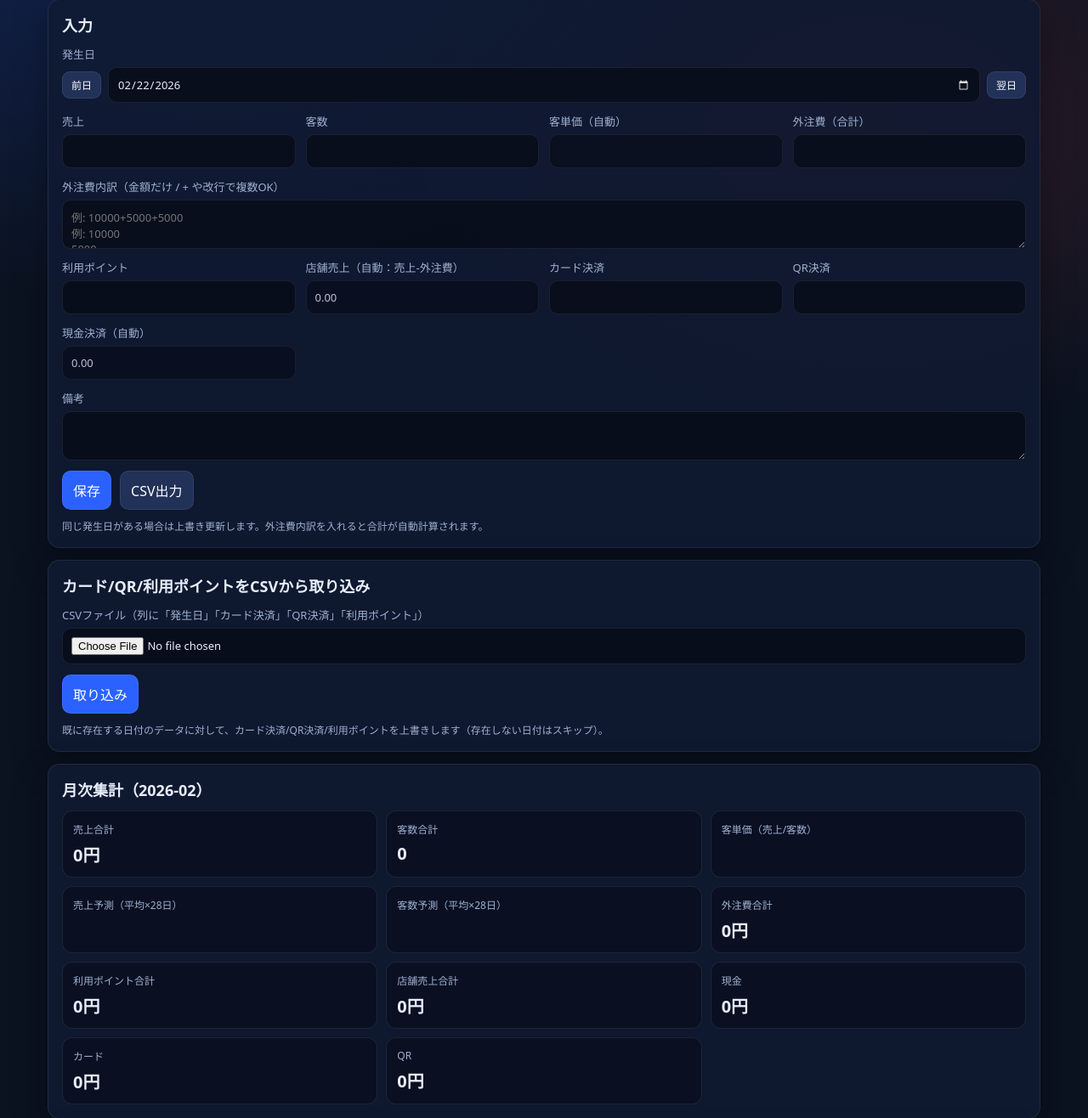
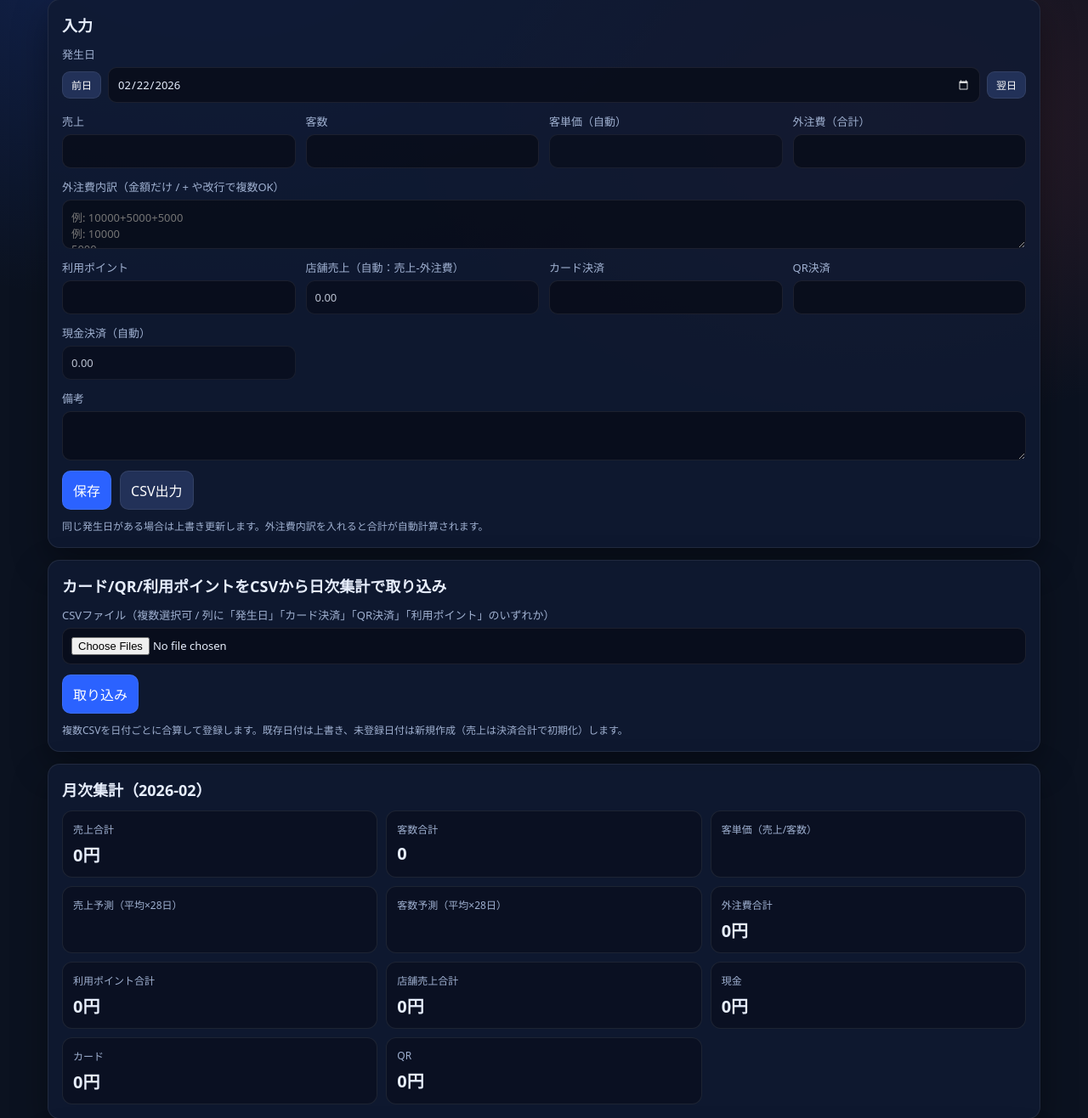
Before and after one commit to shunsoco-stack/Salesops, a FastAPI app: page /entries in a window 1280 px wide. Shown: the part 110-1426 px from the top of the page at 85% size. Run offline with FastAPI, Linux system fonts and the light colour scheme; data that the repository does not hold is empty.

Commit message:
feat: support daily aggregated multi-CSV payment import
Co-authored-by: shunsoco-stack <shunsoco-stack@users.noreply.github.com>

```diff
--- a/app/main.py
+++ b/app/main.py
@@ -181,6 +181,31 @@ def _decode_csv_bytes(data: bytes) -> str:
             continue
     # last resort
     return data.decode("utf-8", errors="replace")
+
+
+_CSV_DATE_KEYS = ("発生日", "日付", "date", "Date")
+_CSV_CARD_KEYS = ("カード決済", "card_payment", "カード", "Card")
+_CSV_QR_KEYS = ("QR決済", "qr_payment", "QR", "Qr")
+_CSV_POINTS_KEYS = ("利用ポイント", "ポイント", "used_points", "points", "Points")
+
+
+def _pick_csv_value(row: dict[str, Any], keys: tuple[str, ...]) -> str | None:
+    for key in keys:
+        if key in row and row[key] is not None and str(row[key]).strip() != "":
+            return str(row[key])
+    return None
+
+
+def _has_any_csv_header(fieldnames: set[str], keys: tuple[str, ...]) -> bool:
+    return any(k in fieldnames for k in keys)
+
+
+def _new_daily_payment_bucket() -> dict[str, Decimal]:
+    return {
+        "card": Decimal("0"),
+        "qr": Decimal("0"),
+        "points": Decimal("0"),
+    }
 
 
 @app.get("/", response_class=HTMLResponse)
@@ -584,62 +609,130 @@ def export_csv(month: str | None = None, db: Session = Depends(get_db)):
 
 
 @app.post("/import-payments")
-async def import_payments(month: str = Form(...), file: UploadFile = File(...), db: Session = Depends(get_db)):
-    if not file.filename.lower().endswith(".csv"):
+async def import_payments(month: str = Form(...), files: list[UploadFile] = File(...), db: Session = Depends(get_db)):
+    if not files:
         return RedirectResponse(url=f"/entries?month={month}&err=CSVファイルを選んでください。", status_code=303)
 
-    raw = await file.read()
-    text = _decode_csv_bytes(raw)
-    reader = csv.DictReader(io.StringIO(text))
-    if reader.fieldnames is None:
-        return RedirectResponse(url=f"/entries?month={month}&err=CSVのヘッダーが読み取れません。", status_code=303)
+    invalid_files = [f.filename or "(ファイル名なし)" for f in files if not (f.filename or "").lower().endswith(".csv")]
+    if invalid_files:
+        names = ", ".join(invalid_files)
+        return RedirectResponse(url=f"/entries?month={month}&err=CSV以外のファイルがあります: {names}", status_code=303)
 
-    # header variants
-    def pick(row: dict[str, str], *keys: str) -> str | None:
-        for k in keys:
-            if k in row and row[k] is not None and str(row[k]).strip() != "":
-                return str(row[k])
-        return None
+    daily_totals: dict[date, dict[str, Decimal]] = {}
+    provided_columns = {"card": False, "qr": False, "points": False}
+    row_errors = 0
+    file_errors = 0
 
-    fieldnames = set(reader.fieldnames)
-    has_card = any(k in fieldnames for k in ("カード決済", "card_payment", "カード", "Card"))
-    has_qr = any(k in fieldnames for k in ("QR決済", "qr_payment", "QR", "Qr"))
-    has_points = any(k in fieldnames for k in ("利用ポイント", "ポイント", "used_points", "points", "Points"))
-
-    updated = 0
-    skipped = 0
-    errors = 0
-    for r in reader:
-        try:
-            d_raw = pick(r, "発生日", "日付", "date", "Date")
-            if not d_raw:
-                errors += 1
-                continue
-            dt = _parse_date_like(d_raw)
-            card = _parse_money_like(pick(r, "カード決済", "card_payment", "カード", "Card")) if has_card else None
-            qr = _parse_money_like(pick(r, "QR決済", "qr_payment", "QR", "Qr")) if has_qr else None
-            points = _parse_money_like(pick(r, "利用ポイント", "ポイント", "used_points", "points", "Points")) if has_points else None
-        except ValueError:
-            errors += 1
+    for file in files:
+        raw = await file.read()
+        text = _decode_csv_bytes(raw)
+        reader = csv.DictReader(io.StringIO(text))
+        if reader.fieldnames is None:
+            file_errors += 1
             continue
 
-        row = db.execute(select(SalesDaily).where(SalesDaily.happened_on == dt)).scalar_one_or_none()
-        if not row:
-            skipped += 1
+        fieldnames = set(reader.fieldnames)
+        has_card = _has_any_csv_header(fieldnames, _CSV_CARD_KEYS)
+        has_qr = _has_any_csv_header(fieldnames, _CSV_QR_KEYS)
+        has_points = _has_any_csv_header(fieldnames, _CSV_POINTS_KEYS)
+        if not (has_card or has_qr or has_points):
+            file_errors += 1
             continue
 
-        if card is not None:
-            row.card_payment = card
-        if qr is not None:
-            row.qr_payment = qr
-        if points is not None:
-            row.used_points = points
-        # recompute derived fields
+        provided_columns["card"] = provided_columns["card"] or has_card
+        provided_columns["qr"] = provided_columns["qr"] or has_qr
+        provided_columns["points"] = provided_columns["points"] or has_points
+
+        for r in reader:
+            try:
+                d_raw = _pick_csv_value(r, _CSV_DATE_KEYS)
+                if not d_raw:
+                    raise ValueError("日付が空です。")
+                dt = _parse_date_like(d_raw)
+                bucket = daily_totals.setdefault(dt, _new_daily_payment_bucket())
+                if has_card:
+                    bucket["card"] += _parse_money_like(_pick_csv_value(r, _CSV_CARD_KEYS))
+                if has_qr:
+                    bucket["qr"] += _parse_money_like(_pick_csv_value(r, _CSV_QR_KEYS))
+                if has_points:
+                    bucket["points"] += _parse_money_like(_pick_csv_value(r, _CSV_POINTS_KEYS))
+            except ValueError:
+                row_errors += 1
+                continue
+
+    if not daily_totals:
+        total_errors = row_errors + file_errors
+        if total_errors > 0:
+            return RedirectResponse(url=f"/entries?month={month}&err=有効なCSVデータがありません。エラー{total_errors}件", status_code=303)
+        return RedirectResponse(url=f"/entries?month={month}&err=CSVに取り込み対象データがありません。", status_code=303)
+
+    auto_note = "CSV取込で自動作成（売上は決済合計）"
+    updated = 0
+    created = 0
+    skipped = 0
+    adjusted_sales = 0
+
+    for dt in sorted(daily_totals.keys()):
+        totals = daily_totals[dt]
+        row = db.execute(select(SalesDaily).where(SalesDaily.happened_on == dt)).scalar_one_or_none()
+
+        if row is None:
+            payments_total = totals["card"] + totals["qr"] + totals["points"]
+            row = SalesDaily(
+                happened_on=dt,
+                sales=payments_total,
+                customers=0,
+                unit_price=None,
+                outsourcing_cost=Decimal("0"),
+                used_points=totals["points"],
+                card_payment=totals["card"],
+                qr_payment=totals["qr"],
+                note=auto_note,
+            )
+            row.store_sales = row.computed_store_sales
+            row.cash_payment = row.computed_cash_payment
+            db.add(row)
+            created += 1
+            continue
+
+        new_card = totals["card"] if provided_columns["card"] else _as_money(row.card_payment)
+        new_qr = totals["qr"] if provided_columns["qr"] else _as_money(row.qr_payment)
+        new_points = totals["points"] if provided_columns["points"] else _as_money(row.used_points)
+        payments_total = new_card + new_qr + new_points
+        current_sales = _as_money(row.sales)
+
+        if current_sales < payments_total:
+            # 自動作成に近い行のみ売上を補正し、それ以外は不整合としてスキップする。
+            can_adjust_sales = (
+                int(row.customers or 0) == 0
+                and _as_money(row.outsourcing_cost) == Decimal("0")
+                and ((row.note or "").strip() in ("", auto_note))
+            )
+            if can_adjust_sales:
+                row.sales = payments_total
+                row.unit_price = None
+                if not (row.note or "").strip():
+                    row.note = auto_note
+                adjusted_sales += 1
+            else:
+                skipped += 1
+                continue
+
+        row.card_payment = new_card
+        row.qr_payment = new_qr
+        row.used_points = new_points
         row.cash_payment = row.computed_cash_payment
         row.store_sales = row.computed_store_sales
         updated += 1
 
     db.commit()
-    if errors:
-        return RedirectResponse(url=f"/entries?month={month}&msg=取り込み: 更新{updated}件 / スキップ{skipped}件 / エラー{errors}件", status_code=303)
-    return RedirectResponse(url=f"/entries?month={month}&msg=取り込み: 更新{updated}件 / スキップ{skipped}件", status_code=303)
+    parts = [f"取り込み(日次集計): 更新{updated}件", f"新規{created}件"]
+    if adjusted_sales:
+        parts.append(f"売上補正{adjusted_sales}件")
+    if skipped:
+        parts.append(f"スキップ{skipped}件")
+    total_errors = row_errors + file_errors
+    if total_errors:
+        parts.append(f"エラー{total_errors}件")
+    msg = " / ".join(parts)
+    return RedirectResponse(url=f"/entries?month={month}&msg={msg}", status_code=303)
--- a/app/templates/entries.html
+++ b/app/templates/entries.html
@@ -82,19 +82,19 @@
   </section>
 
   <section class="card">
-    <h2>カード/QR/利用ポイントをCSVから取り込み</h2>
+    <h2>カード/QR/利用ポイントをCSVから日次集計で取り込み</h2>
     <form action="/import-payments" method="post" enctype="multipart/form-data" class="form">
       <input type="hidden" name="month" value="{{ month }}" />
       <div class="grid">
         <label class="grid__full">
-          CSVファイル（列に「発生日」「カード決済」「QR決済」「利用ポイント」）
-          <input type="file" name="file" accept=".csv,text/csv" required />
+          CSVファイル（複数選択可 / 列に「発生日」「カード決済」「QR決済」「利用ポイント」のいずれか）
+          <input type="file" name="files" accept=".csv,text/csv" multiple required />
         </label>
       </div>
       <div class="form__actions">
         <button type="submit">取り込み</button>
       </div>
-      <p class="hint">既に存在する日付のデータに対して、カード決済/QR決済/利用ポイントを上書きします（存在しない日付はスキップ）。</p>
+      <p class="hint">複数CSVを日付ごとに合算して登録します。既存日付は上書き、未登録日付は新規作成（売上は決済合計で初期化）します。</p>
     </form>
   </section>
 
```
Also changed, not shown: README.md.
